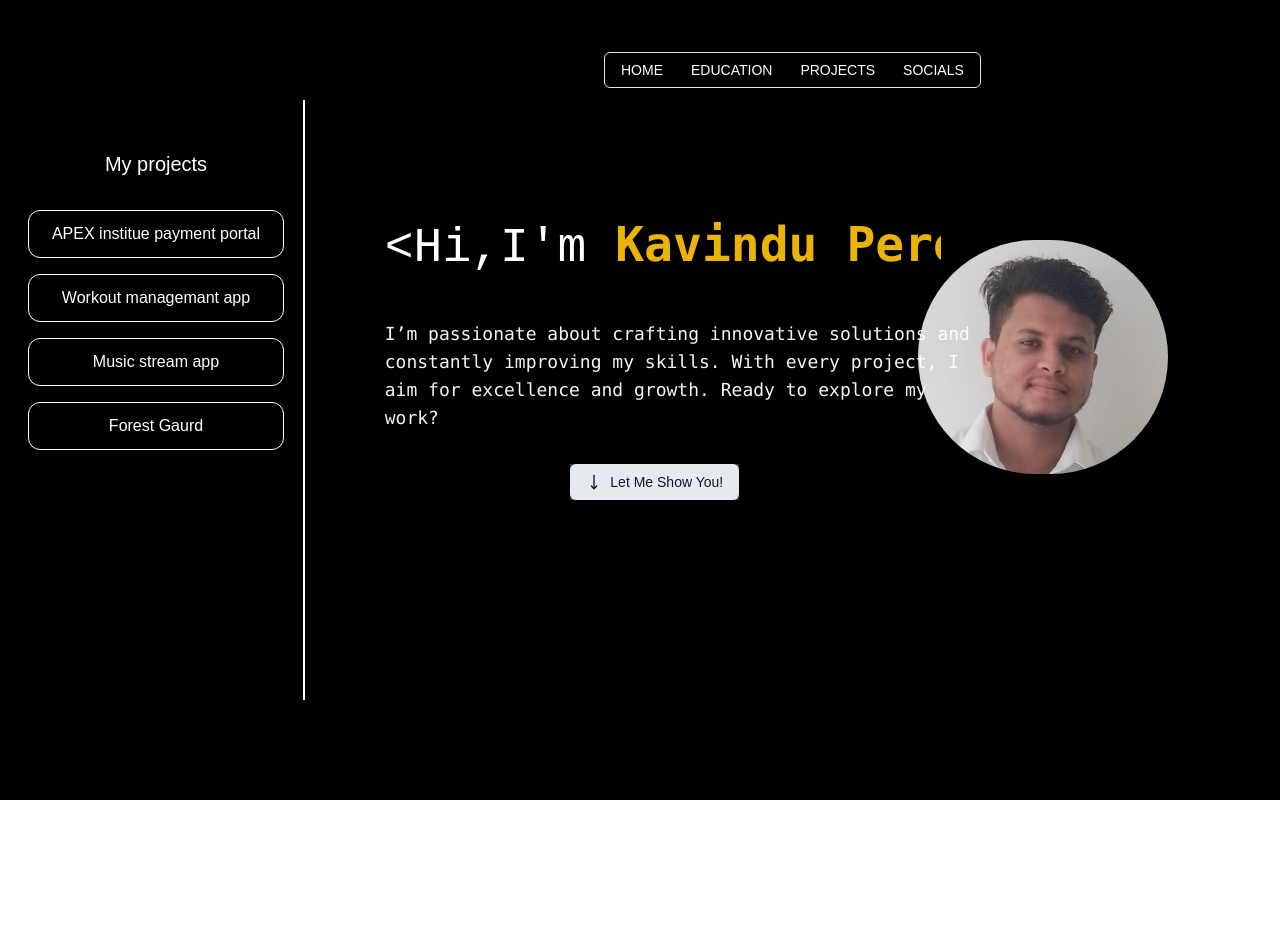
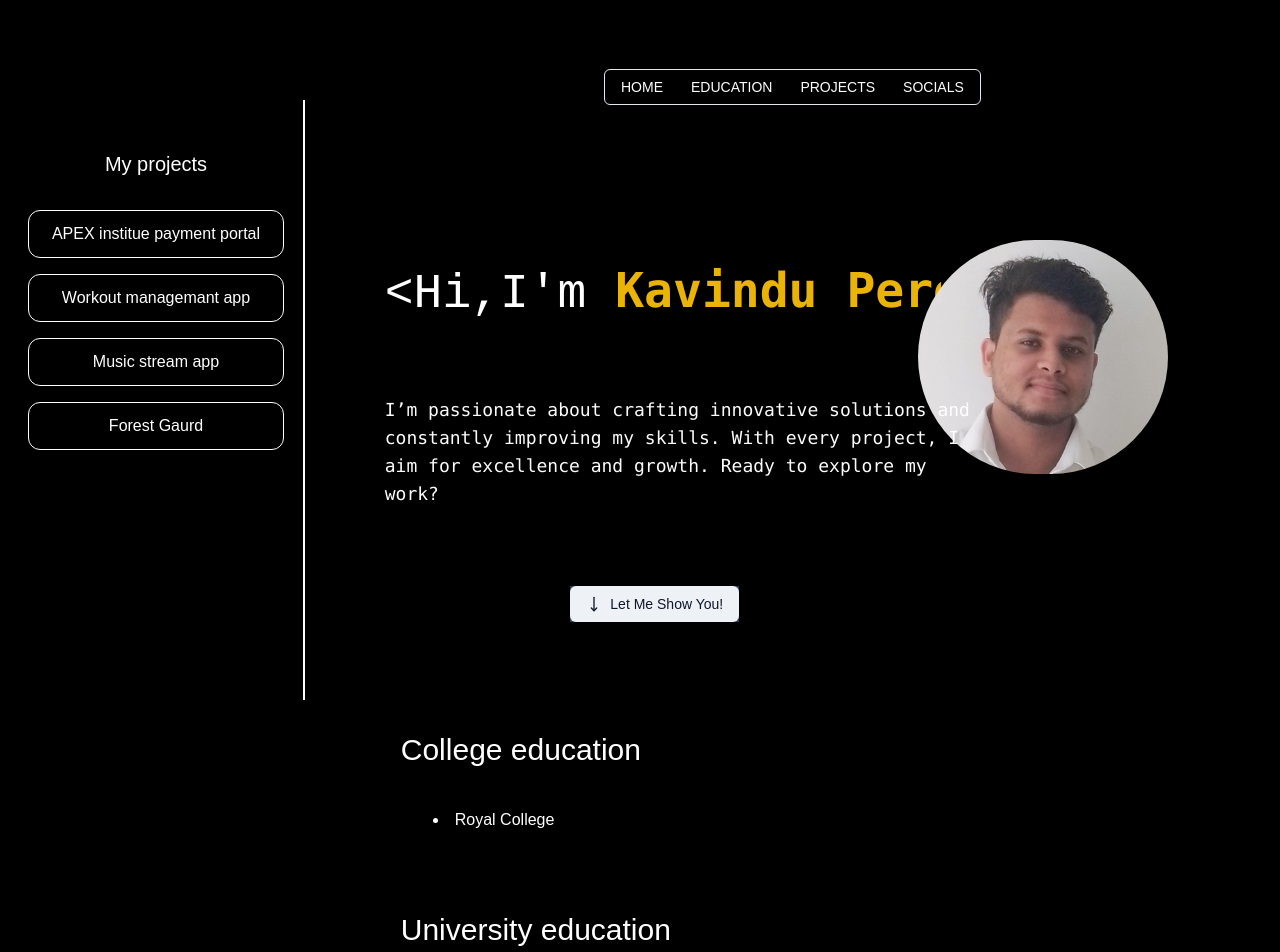
Before and after one commit to Kavindu401/Kavindu401.github.io, a Next.js app: page / in a window 1280 px wide. Shown: the top 952 px of the page. Before the commit the page ends 800 px from the top, so only its background shows below. Built offline with nearby package versions, Linux system fonts and the light colour scheme.

Commit message:
Education
Add education details

```diff
--- a/src/app/page.css
+++ b/src/app/page.css
@@ -2,7 +2,7 @@
     color: white;
     font-family: monospace;
     font-size: 3rem;
-    margin-top: 5rem;
+    margin-top: 7rem;
     margin-left: 5rem;
     font-family: 'Courier New', Courier, monospace;
     width: 0;
@@ -34,7 +34,7 @@
 
   .para{
     margin-left: 5rem;
-    margin-top: 3rem;
+    margin-top: 5rem;
     display: inline-block;
     visibility: hidden;
     width: 600px;
--- a/src/app/page.tsx
+++ b/src/app/page.tsx
@@ -25,10 +25,9 @@ import {
 
 export default function Home() {
   return (
-    <div className="w-screen h-screen bg-black flex">
-      <div className=" flex items-center h-screen w-[400px]">
+    <div className="w-screen h-[1500px] bg-black flex">
+      <div className="sticky top-0 flex items-center h-screen w-[400px]">
         <div className="w-64 h-[500px] ml-7 flex justify-center">
-
           <div className="flex items-center flex-col w-full">
             <h1 className="text-white text-xl">My projects</h1>
             <div className="border border-white h-12 w-full mt-8 rounded-xl justify-center items-center flex cursor-pointer">
@@ -63,15 +62,13 @@ export default function Home() {
                 </HoverCardContent>
               </HoverCard>
             </div>
-
           </div>
         </div>
         <div className="h-[600px] w-0.5 bg-white ml-auto">
         </div>
       </div>
-      <div className="flex flex-col bg-black-500 w-full h-screen ">
-        <div className=" h-[140px] flex items-center justify-center">
-        {/* <Badge variant="outline">Outline</Badge> */}
+      <div className="flex flex-col bg-black-500 w-full">
+        <div className=" h-[140px] flex items-center justify-center mt-5">
           <Menubar className="bg-black">
             <MenubarMenu>
               <MenubarTrigger className="bg-black text-white hover:underline cursor-pointer">HOME</MenubarTrigger>
@@ -90,20 +87,24 @@ export default function Home() {
         height={250}
         width={250}
         />
-        {/* <h1 className="text-white mt-5 ml-40 text-5xl font-mono"><span className="text-yellow-500 font-bold font-mono">Kavindu Perera</span>/&gt;</h1> */}
-        {/* <div className="h-[150px] md:w-[600px] ml-20 mt-10">
-          <p className="text-white text-lg font-mono">&lt;"I’m dedicated to honing my skills and delivering high-quality work. I believe in the power of persistence and focus, always striving to improve with each project I take on. Without gibbering on more, let me show you what I’ve done."/&gt;</p>
-        </div> */}
         <div className="para">
           <p className="text-white text-lg font-mono">I’m passionate about crafting innovative solutions and constantly improving my skills. With every project, I aim for excellence and growth. Ready to explore my work?</p>
         </div>
-        <div id="buttonBox" className="md:w-[700px] h-[100px] flex items-center justify-center">
+        <div id="buttonBox" className="md:w-[700px] h-[100px] flex items-center justify-center mt-12">
           <div className="justify-center items-center bg-slate-700">
             <Button variant="secondary">
               <MoveDown/> Let Me Show You!
             </Button>
           </div>
         </div>
+
+        <div className="flex flex-col w-full h-screen mt-20">
+          <h1 className="text-white text-3xl ml-24">College education</h1>
+            <li className="text-white ml-32 mt-10">Royal College</li>
+
+          <h1 className="text-white text-3xl mt-20 ml-24">University education</h1>
+            <li className="text-white ml-32 mt-10">Informatics Institute Of Technology , Colombo</li>
+        </div>
       </div>
     </div>
   );
```
Lines whose indentation alone changed are shown as unchanged.
